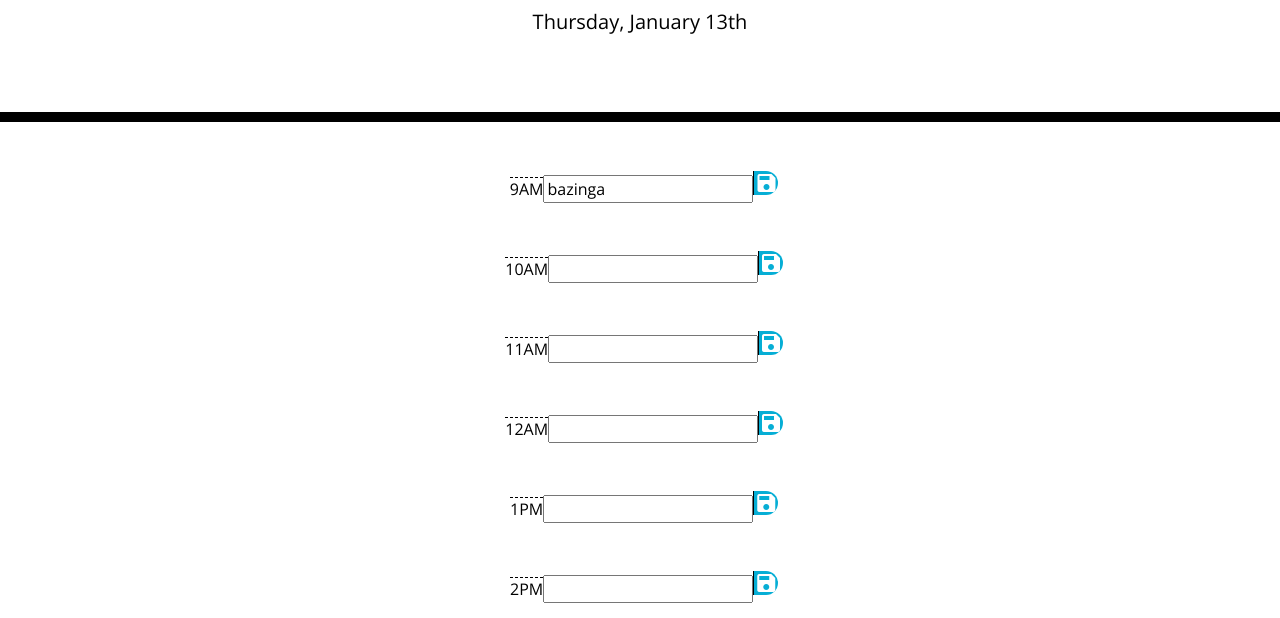
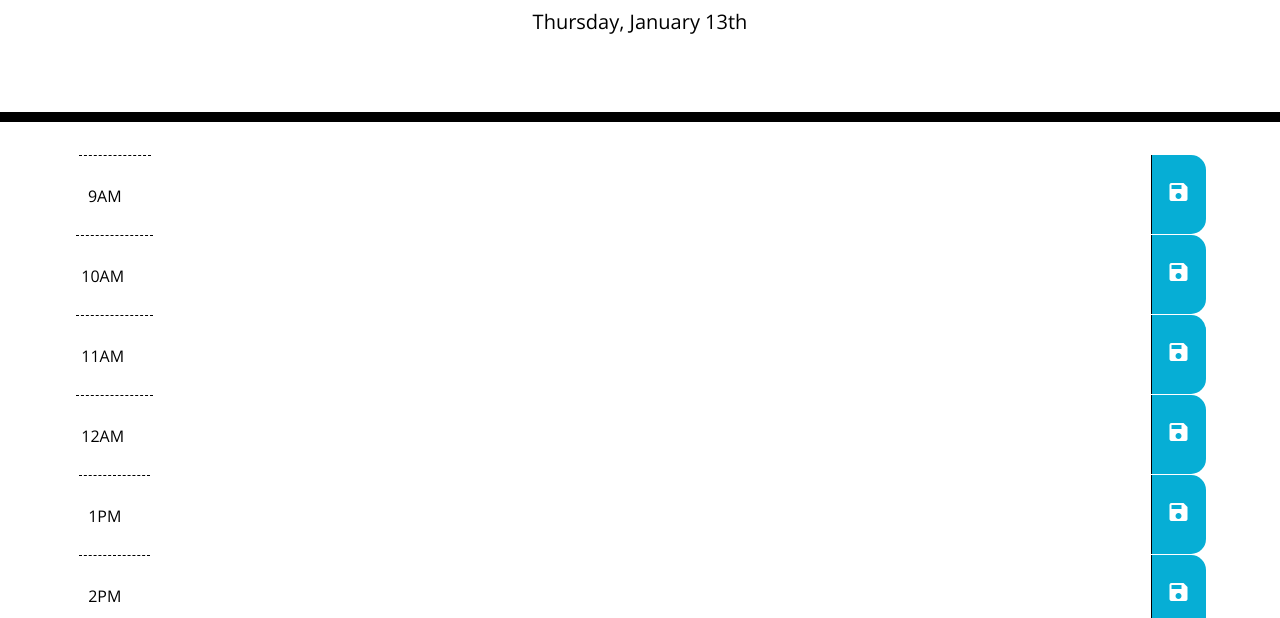
Before and after one commit to TomJia98/work_day_scheduler_TJ, a plain HTML site: page index.html in a window 1280 px wide. Shown: the part 182-800 px from the top of the page. Drawn offline with nearby package versions, Linux system fonts and the light colour scheme.

Commit message:
finished project, need to update README

```diff
--- a/assets/script.js
+++ b/assets/script.js
@@ -85,7 +85,7 @@ function hasHourChanged(){
 //checks if either the day or hour has changed. if so, will update the page accordingly (resets storage on new day)
 
 function addLocalStorage(){
-    for (var i = 0; i < 8; i++){
+    for (var i = 0; i < 9; i++){
 inputs[i].val(localStorage.getItem(i));
 }};
 //adds the values stored in local storage to the pages input fields
--- a/assets/style.css
+++ b/assets/style.css
@@ -11,6 +11,16 @@ textarea {
   color: #000000;
   border-left: 1px solid black;
   padding: 10px;
+}
+
+input {
+  background-color: transparent;
+  border: none;
+  height: 80px;
+  width: 90%;
+  position: relative;
+  bottom: 15px;
+  right: 30px;
 }
 
 .jumbotron {
@@ -32,17 +42,16 @@ textarea {
   height: 80px;
   border-top: 1px solid white;
 }
-/*
-.row {
-  white-space: pre-wrap;
-  height: 80px;
-  border-top: 1px solid white;
-} */
 
 .hour {
   background-color: #ffffff;
   color: #000000;
   border-top: 1px dashed #000000;
+  padding: 29px;
+  padding-left: 5px;
+  position: relative;
+  right: 30px;
+  bottom: 15px;
 }
 
 .past {
@@ -66,9 +75,16 @@ textarea {
   border-bottom-right-radius: 15px;
   background-color: #06aed5;
   color: white;
+  height: 79px;
+  width: 55px;
+  position: relative;
+  bottom: 96px;
+  left: 538px;
+  padding-top: 25px;
 }
 
-.saveBtn i:hover {
-  font-size: 20px;
+.saveBtn:hover {
   transition: all 0.3s ease-in-out;
+  background-color: #098eac;
+  cursor: pointer;
 }
--- a/index.html
+++ b/index.html
@@ -33,7 +33,7 @@
     <div class="container">
       <!-- Timeblocks go here -->
 <div data-time="9" class="time-block" id="9am-container">
-  <span class="hour">9AM</span><input type="text" id="9AM" value="bazinga"><i class="material-icons saveBtn" id="0">save</i>
+  <span class="hour"> 9AM</span><input type="text" id="9AM"><i class="material-icons saveBtn" id="0">save</i>
 </div>
 
 <div data-time="10" class="time-block" id="10am-container">
@@ -49,23 +49,23 @@
 </div>
 
 <div data-time="13" class="time-block" id="1pm-container">
-  <span class="hour">1PM</span><input type="text" id="1PM"><i class="material-icons saveBtn" id="4">save</i>
+  <span class="hour"> 1PM</span><input type="text" id="1PM"><i class="material-icons saveBtn" id="4">save</i>
 </div>
 
 <div data-time="14" class="time-block" id="2pm-container">
-  <span class="hour">2PM</span><input type="text" id="2PM"><i class="material-icons saveBtn" id="5">save</i>
+  <span class="hour"> 2PM</span><input type="text" id="2PM"><i class="material-icons saveBtn" id="5">save</i>
 </div>
 
 <div data-time="15" class="time-block" id="3pm-container">
-  <span class="hour">3PM</span><input type="text" id="3PM"><i class="material-icons saveBtn" id="6">save</i>
+  <span class="hour"> 3PM</span><input type="text" id="3PM"><i class="material-icons saveBtn" id="6">save</i>
 </div>
 
 <div data-time="16" class="time-block" id="4pm-container">
-  <span class="hour">4PM</span><input type="text" id="4PM"><i class="material-icons saveBtn" id="7">save</i>
+  <span class="hour"> 4PM</span><input type="text" id="4PM"><i class="material-icons saveBtn" id="7">save</i>
 </div>
 
 <div data-time="17" class="time-block" id="5pm-container">
-  <span class="hour">5PM</span><input type="text" id="5PM"><i class="material-icons saveBtn" id="8">save</i>
+  <span class="hour"> 5PM</span><input type="text" id="5PM"><i class="material-icons saveBtn" id="8">save</i>
 </div>
 
     </div>
```
Lines whose indentation alone changed are shown as unchanged.
